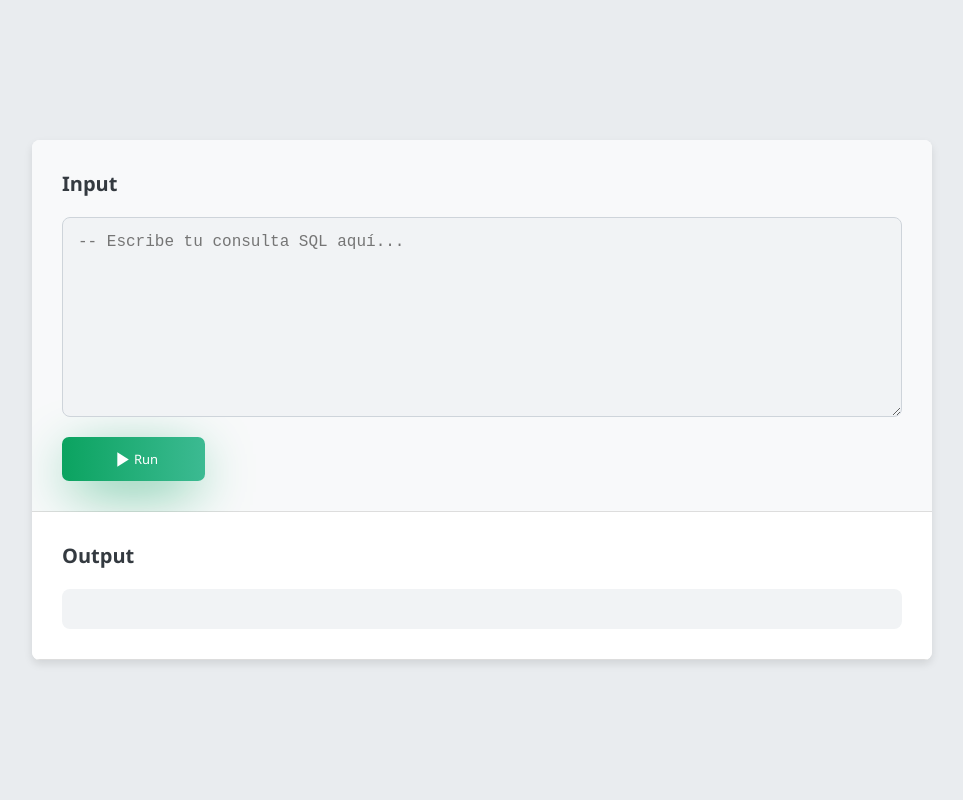
After one commit to JesusDMM/MONKEY-SQL, a Flask app: template templates/semantico.html in a window 1280 px wide. The commit adds this page. Shown: the whole page, without its empty margins (158-1121 px from the left). Run offline with Flask 3, Linux system fonts and the light colour scheme; the template is opened without the code that fills it, so the values that code supplies are empty.

Commit message:
se agrega un archivo de configuracion para vscode y se agregan imagenes de los monos, se modifica el css y se agrega un archivo css semantico, se modifica el index.html y se agrega un archivo semantico.html

```diff
--- /dev/null
+++ b/static/CSS/semantico.css
@@ -0,0 +1,167 @@
+* {
+  box-sizing: border-box;
+  margin: 0;
+  padding: 0;
+}
+
+body {
+  font-family: "Segoe UI", Tahoma, Geneva, Verdana, sans-serif;
+  background-color: #e9ecef;
+  padding: 40px;
+  display: flex;
+  justify-content: center;
+  align-items: center;
+  height: 100vh;
+}
+
+.container {
+  display: flex;
+  flex-direction: column;
+  max-width: 900px;
+  width: 100%;
+  background-color: #ffffff;
+  box-shadow: 0 4px 8px rgba(0, 0, 0, 0.1);
+  border-radius: 8px;
+  overflow: hidden;
+}
+
+.editor,
+.output {
+  padding: 30px;
+  border-bottom: 1px solid #ddd;
+}
+
+.editor {
+  background-color: #f8f9fa;
+}
+
+h3 {
+  color: #343a40;
+  font-size: 20px;
+  margin-bottom: 20px;
+}
+
+textarea {
+  width: 100%;
+  height: 200px;
+  padding: 15px;
+  font-family: "Courier New", monospace;
+  font-size: 16px;
+  border: 1px solid #ced4da;
+  border-radius: 8px;
+  background-color: #f1f3f5;
+  resize: vertical;
+  transition: border 0.3s ease;
+}
+
+textarea:focus {
+  outline: none;
+  border-color: #80bdff;
+  background-color: #ffffff;
+}
+
+button {
+  margin-top: 15px;
+  padding: 12px 24px;
+  background-color: #28a745;
+  color: white;
+  border: none;
+  border-radius: 8px;
+  cursor: pointer;
+  font-size: 16px;
+  transition: background-color 0.3s ease;
+}
+
+button:hover {
+  background-color: #218838;
+}
+
+.output {
+  background-color: #ffffff;
+}
+
+#output-content {
+  padding: 20px;
+  border-radius: 8px;
+  background-color: #f1f3f5;
+  font-family: "Courier New", monospace;
+}
+
+table {
+  width: 100%;
+  border-collapse: collapse;
+}
+
+table,
+th,
+td {
+  border: 1px solid #dee2e6;
+}
+
+th,
+td {
+  padding: 12px;
+  text-align: left;
+}
+
+th {
+  background-color: #007bff;
+  color: white;
+}
+
+td {
+  background-color: #ffffff;
+}
+
+.button {
+  display: flex;
+  justify-content: center;
+  align-items: center;
+  border-radius: 7px;
+  border: none;
+  background: #0ba360;
+  background: linear-gradient(to right, #0ba360, #3cba92);
+  color: white;
+  font-family: inherit;
+  text-align: center;
+  font-size: 13px;
+  box-shadow: 0px 14px 56px -11px #0ba360;
+  width: 11em;
+  padding: 0.7em;
+  transition: all 0.4s;
+  cursor: pointer;
+}
+
+.button svg {
+  width: 25px;
+  height: 25px;
+}
+
+.button svg path {
+  fill: white;
+}
+
+.button span {
+  cursor: pointer;
+  display: inline-block;
+  position: relative;
+  transition: 0.4s;
+}
+
+.button span:after {
+  content: "Semantico";
+  position: absolute;
+  opacity: 0;
+  top: 0;
+  right: -20px;
+  transition: 0.7s;
+}
+
+.button:hover span {
+  padding-right: 5.2em;
+}
+
+.button:hover span:after {
+  opacity: 4;
+  right: 0;
+}
--- /dev/null
+++ b/templates/semantico.html
@@ -0,0 +1,40 @@
+<!DOCTYPE html>
+<html lang="es">
+  <head>
+    <meta charset="UTF-8" />
+    <meta name="viewport" content="width=device-width, initial-scale=1.0" />
+    <title>SQL Editor Online</title>
+    <link rel="stylesheet" href="../static/CSS/semantico.css"">
+  </head>
+  <body>
+    <div class="container">
+      <div class="editor">
+        <h3>Input</h3>
+        <textarea
+          id="sql-input"
+          placeholder="-- Escribe tu consulta SQL aquí..."
+        ></textarea>
+        <button class="button">
+          <svg
+            xmlns="http://www.w3.org/2000/svg"
+            viewBox="0 0 24 24"
+            fill="white"
+            width="24px"
+            height="24px"
+          >
+            <path d="M8 5v14l11-7z" />
+          </svg>
+          <span>Run</span>
+        </button>
+      </div>
+
+      <div class="output">
+        <h3>Output</h3>
+        <div id="output-content">
+          <!-- Aquí aparecerán los resultados -->
+          <table></table>
+        </div>
+      </div>
+    </div>
+  </body>
+</html>
```
Also changed, not shown: static/CSS/index.css (+41 -11 lines), templates/index.html (+8 -4 lines), img/monkeysql-icono.png (added), img/mono-icono.png (added), img/mono-narigudo.png (added), img/mono-titi.png (added).
